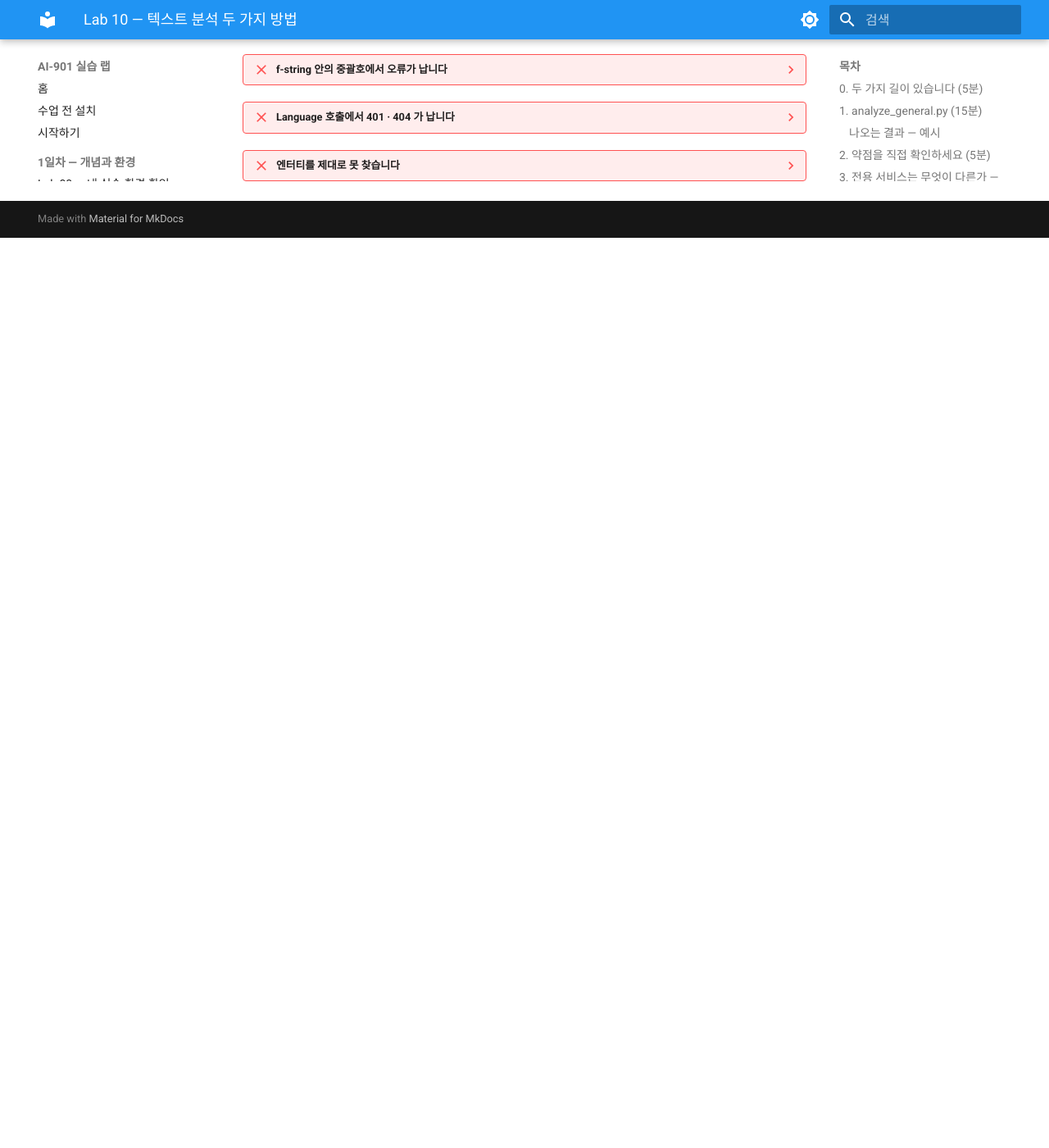
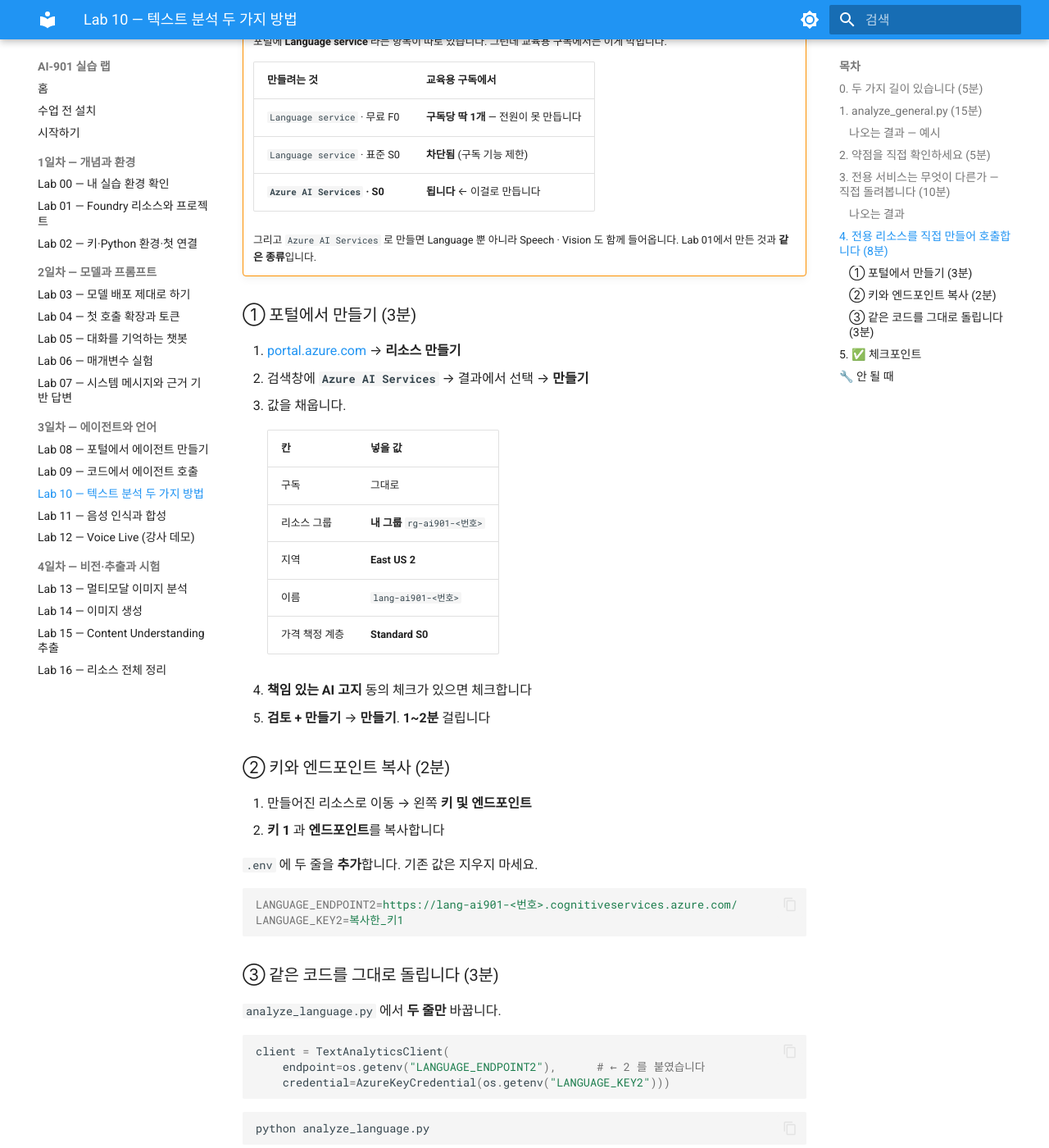
Before and after one commit to skilleat-labs/ai901-labs, an MkDocs documentation site: the page built from docs/labs/lab10-text-analysis.md, in a window 1280 px wide and 1400 px high, scrolled down 6044 px. Shown: the whole window at 82% size. Built offline with MkDocs 1.6.1 and Material for MkDocs 9.7.7, drawn with Linux system fonts in a browser that asks for light colours; before the commit the page ends 6334 px from its top, so only the background shows below that; some of the changed text lies outside the part shown.

Commit message:
Lab 10·11 — 리소스를 직접 만들어 보게 하고, Speech 는 안 만들어도 된다고 못박았다
Lab 10 에 4절을 만들었다. 포털에서 Azure AI Services 리소스를 하나 더 만들고
엔드포인트·키만 바꿔 같은 코드를 돌린다. 코드는 그대로인데 다른 리소스로
간다는 걸 보면 "리소스가 결제·지역의 단위"라는 Lab 01 개념이 손에 잡힌다.

이 구독에서 실제로 확인한 제약도 적었다. Language service 는 F0 가 구독당
1개뿐이고(두 번째는 CanNotCreateMultipleFreeAccounts), S0 는 아예 막혀 있다
(SpecialFeatureOrQuotaIdRequired). 그래서 Azure AI Services 로 만든다.

Lab 11 의 "포털에서 Speech 를 찾아 연결하라"가 사람을 헤매게 만들었다.
기존 키와 eastus2 로 바로 된다 — 토큰 발급과 TTS 합성으로 확인했다.
포털에서 Speech 를 검색하다 Azure AI Search 를 만드는 사고를 막는 경고도 넣었다.

Co-Authored-By: Claude Opus 5 <noreply@anthropic.com>

````diff
--- a/docs/labs/lab10-text-analysis.md
+++ b/docs/labs/lab10-text-analysis.md
@@ -144,7 +144,15 @@ python analyze_general.py
 
 !!! success "새 리소스도, 새 키도, 신청 절차도 없습니다"
     Lab 01에서 만든 Foundry 리소스는 **Azure AI Services(멀티 서비스) 리소스**입니다.
-    Language · Speech · Vision 이 **처음부터 같이 들어 있습니다.** 따로 만들 게 없습니다.
+    포털 어딘가에 "Language 신청" 버튼이 있는 게 아니라, **리소스를 만든 순간 이미 들어 있습니다.**
+
+    | 리소스 하나에 들어 있는 것 | 쓰는 곳 |
+    |---|---|
+    | 모델 (gpt) | Lab 02~09 |
+    | **Language** — 감정 · 엔터티 · 키구문 · PII | **지금** |
+    | **Speech** — STT · TTS | Lab 11 |
+    | **Vision · 문서 이해** | Lab 13~15 |
+
     키는 지금 쓰는 `API_KEY` 그대로고, **주소만 다릅니다.**
 
     | | 주소 |
@@ -236,13 +244,87 @@ python analyze_language.py
 
 ---
 
-## 4. ✅ 체크포인트
+## 4. 전용 리소스를 직접 만들어 호출합니다 (8분)
+
+3절은 **이미 있는 리소스**로 호출했습니다. 이번에는 **내가 하나 더 만들어서** 같은 코드를 돌립니다.
+실무에서는 Language 만 쓰는 팀이 **전용 리소스를 따로 두는** 경우가 많습니다.
+
+!!! warning "★ 만들 때 고르는 종류가 중요합니다 — `Language service` 가 아니라 `Azure AI Services`"
+    포털에 **Language service** 라는 항목이 따로 있습니다. 그런데 교육용 구독에서는 이게 막힙니다.
+
+    | 만들려는 것 | 교육용 구독에서 |
+    |---|---|
+    | `Language service` · 무료 F0 | **구독당 딱 1개** — 전원이 못 만듭니다 |
+    | `Language service` · 표준 S0 | **차단됨** (구독 기능 제한) |
+    | **`Azure AI Services` · S0** | **됩니다** ← 이걸로 만듭니다 |
+
+    그리고 `Azure AI Services` 로 만들면 Language 뿐 아니라 Speech · Vision 도 함께 들어옵니다.
+    Lab 01에서 만든 것과 **같은 종류**입니다.
+
+### ① 포털에서 만들기 (3분)
+
+1. [portal.azure.com](https://portal.azure.com) → **리소스 만들기**
+2. 검색창에 **`Azure AI Services`** → 결과에서 선택 → **만들기**
+3. 값을 채웁니다.
+
+    | 칸 | 넣을 값 |
+    |---|---|
+    | 구독 | 그대로 |
+    | 리소스 그룹 | **내 그룹** `rg-ai901-<번호>` |
+    | 지역 | **East US 2** |
+    | 이름 | `lang-ai901-<번호>` |
+    | 가격 책정 계층 | **Standard S0** |
+
+4. **책임 있는 AI 고지** 동의 체크가 있으면 체크합니다
+5. **검토 + 만들기** → **만들기**. **1~2분** 걸립니다
+
+### ② 키와 엔드포인트 복사 (2분)
+
+1. 만들어진 리소스로 이동 → 왼쪽 **키 및 엔드포인트**
+2. **키 1** 과 **엔드포인트**를 복사합니다
+
+`.env` 에 두 줄을 **추가**합니다. 기존 값은 지우지 마세요.
+
+```ini
+LANGUAGE_ENDPOINT2=https://lang-ai901-<번호>.cognitiveservices.azure.com/
+LANGUAGE_KEY2=복사한_키1
+```
+
+### ③ 같은 코드를 그대로 돌립니다 (3분)
+
+`analyze_language.py` 에서 **두 줄만** 바꿉니다.
+
+```python
+client = TextAnalyticsClient(
+    endpoint=os.getenv("LANGUAGE_ENDPOINT2"),      # ← 2 를 붙였습니다
+    credential=AzureKeyCredential(os.getenv("LANGUAGE_KEY2")))
+```
+
+```bash
+python analyze_language.py
+```
+
+!!! success "결과가 3절과 똑같이 나옵니다"
+    `mixed` · 긍정 0.65 / 중립 0.03 / 부정 0.32 · 문장별 감정. **코드는 한 줄도 안 바뀌었습니다.**
+
+    바뀐 건 **어느 리소스로 가느냐**뿐입니다.
+    Lab 01에서 "리소스는 결제 · 지역 · 할당량의 단위"라고 했죠. 그게 이겁니다.
+    **키와 엔드포인트가 곧 "어느 리소스로 보낼지"를 정합니다.**
+
+!!! tip "방금 만든 리소스, 안 지워도 됩니다"
+    **쓰지 않으면 과금되지 않습니다.** 4일차 [Lab 16](lab16-cleanup.md)에서
+    내 그룹 안의 리소스를 한꺼번에 정리할 때 같이 지워집니다.
+
+---
+
+## 5. ✅ 체크포인트
 
 !!! success "여기까지 됐으면 통과입니다"
     - [ ] `analyze_general.py` 가 JSON으로 네 가지를 뽑았다
     - [ ] 여러 번 돌려 **요약 문장과 키구문 표기가 달라지는 것**을 확인했다
     - [ ] `temperature=0` 으로 안정되는 것을 확인했다
     - [ ] `analyze_language.py` 가 `mixed` 와 신뢰도 점수를 돌려줬다
+    - [ ] 내 리소스를 하나 더 만들어 **엔드포인트·키만 바꿔** 같은 코드를 돌렸다
     - [ ] **언제 전용 서비스를 쓰는지** 한 문장으로 말할 수 있다
 
 ---
````
Also changed, not shown: other parts of docs/labs/lab10-text-analysis.md (+1 -1 lines), docs/labs/lab11-speech.md (+16 -7 lines).
